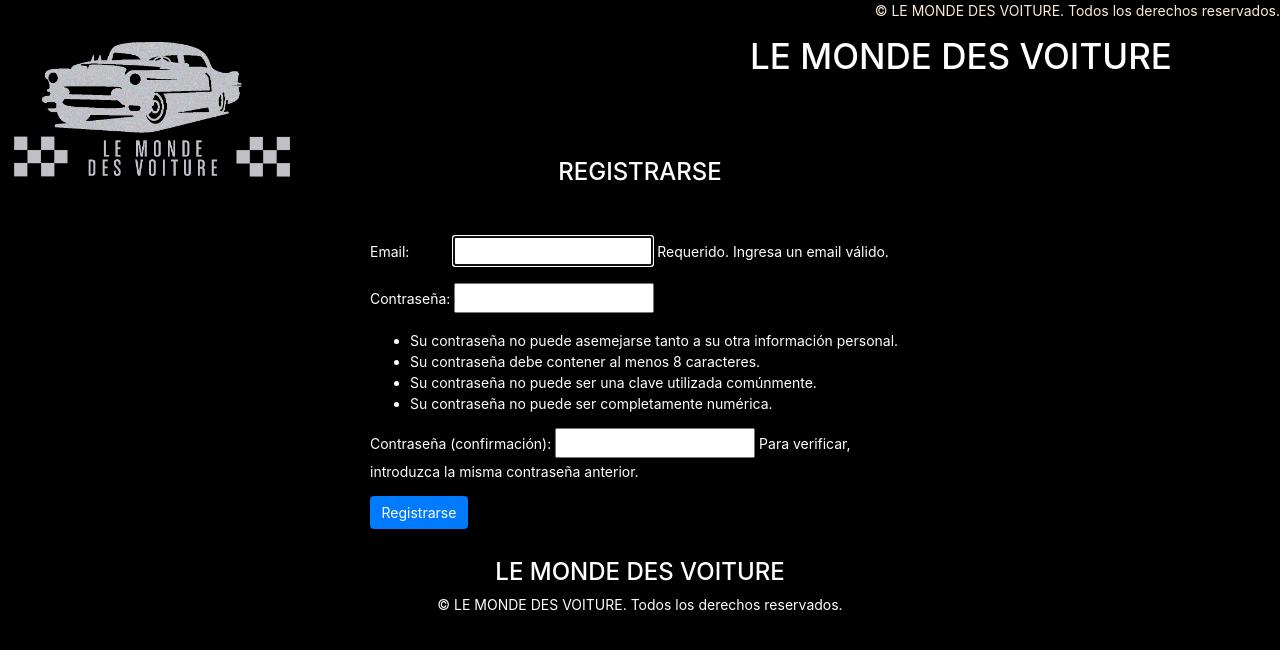
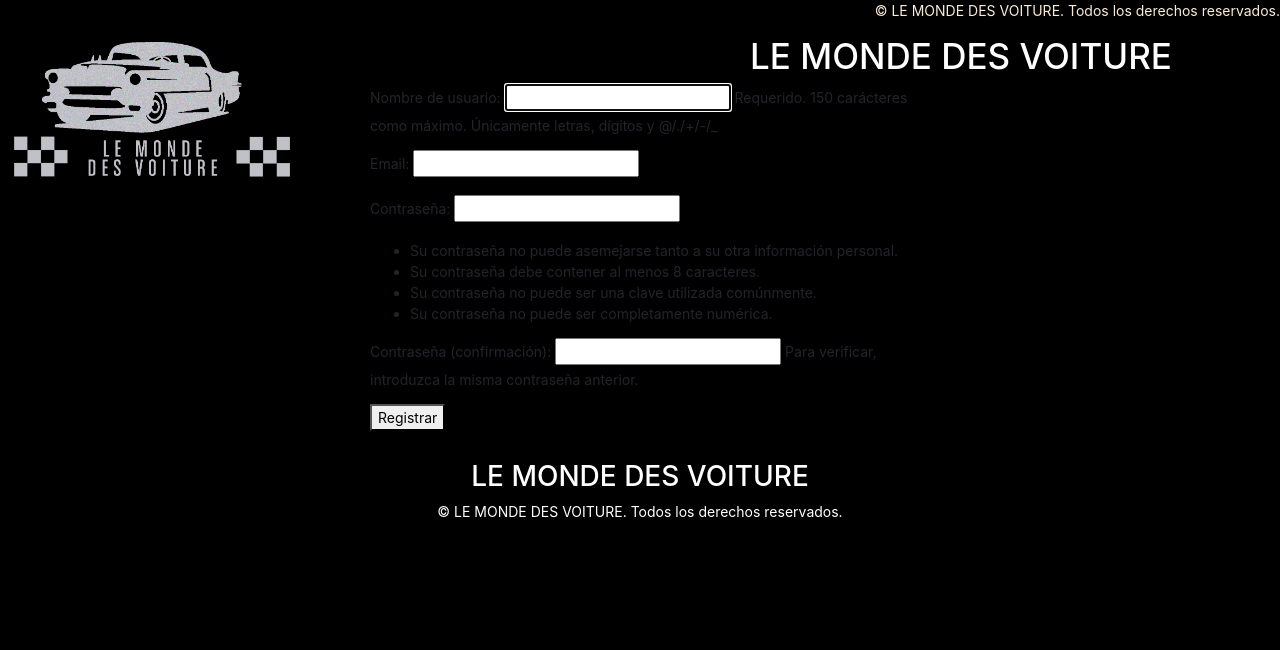
Before and after one commit to natapinolopez/proyectoauto, a Django app: page /registro/ in a window 1280 px wide. Shown: the top 650 px of the page. Run offline with Django 4.2, Linux system fonts and the light colour scheme; some libraries are stand-ins or nearby versions.

Commit message:
registro y login falta hacer funcionar el login

```diff
--- a/app/forms.py
+++ b/app/forms.py
@@ -3,6 +3,7 @@
 from django.contrib.auth.forms import UserCreationForm, AuthenticationForm
 from django.contrib.auth import authenticate
 from .models import Cuenta
+from django.contrib.auth.models import User
 
 class ContactoForm(forms.ModelForm):
     class Meta:
@@ -22,31 +23,21 @@
 
 
 
+class LoginForm(AuthenticationForm):
+    username = forms.CharField(label='Nombre de usuario')
+    password = forms.CharField(label='Contraseña', widget=forms.PasswordInput)
+
+class RegistroForm(UserCreationForm):
+    email = forms.EmailField(required=True)
+
+    class Meta:
+        model = User
+        fields = ['username', 'email', 'password1', 'password2']
 
 
-class RegistroForm(UserCreationForm):
-    email = forms.EmailField(max_length=254, help_text='Requerido. Ingresa un email válido.')
+class AutenticarForm(AuthenticationForm):
+    username = forms.CharField(label='Nombre de usuario')
+    password = forms.CharField(label='Contraseña', widget=forms.PasswordInput)
 
     class Meta:
-        model = Cuenta
-        fields = ('email', 'password1', 'password2')
-
-
-class AutenticarForm(forms.ModelForm):
-    password = forms.CharField(label='contraseña', widget=forms.PasswordInput)
-
-    class Meta:
-        model = Cuenta
-        fields = ['email', 'password']
-
-    def clean(self):
-        email = self.cleaned_data['email']
-        password = self.cleaned_data['password']
-
-        if not authenticate(email=email, password=password):
-            raise forms.ValidationError("El email o contraseña son incorrectos")
-
-
-class LoginForm(forms.Form):
-    email = forms.EmailField(label='Email')
-    password = forms.CharField(label='Contraseña', widget=forms.PasswordInput)
+        fields = ['username', 'password']
--- /dev/null
+++ b/app/static/app/css/login.css
@@ -0,0 +1,3 @@
+form {
+    color: white;
+  }
--- a/app/templates/app/base.html
+++ b/app/templates/app/base.html
@@ -7,6 +7,7 @@
   <meta name="viewport" content="width=device-width, initial-scale=1.0" />
 
   <title>LE MONDE DES VOITURE</title>
+
 
   {% load static %}
 
@@ -55,6 +56,11 @@
   <script src="https://cdn.jsdelivr.net/npm/bootstrap@4.0.0/dist/js/bootstrap.min.js"
     integrity="sha384-JZR6Spejh4U02d8jOt6vLEHfe/JQGiRRSQQxSfFWpi1MquVdAyjUar5+76PVCmYl"
     crossorigin="anonymous"></script>
+  <script>
+    function logout() {
+      document.getElementById('logout-form').submit();
+    }
+  </script>
   {% block extra_js %}{% endblock %}
 </body>
 
--- a/app/templates/registro/registro.html
+++ b/app/templates/registro/registro.html
@@ -1,23 +1,13 @@
 {% extends 'app/base.html' %}
-{% load static %}
-{% block extra_css%}
-<link rel="stylesheet" href="{% static 'app/css/registro.css' %}" />
-{% endblock %}
+
 {% block contenido %}
-<hr>
-<hr>
-<hr>
-<hr>
-<div class="container" style="color: white">
+  <div class="container">
     <div class="row justify-content-center">
       <div class="col-md-6">
-      <h2>REGISTRARSE</h2>
-      <br>
-      <br>
-      <form method="post" action="{% url 'registro' %}">
+        <form method="post">
           {% csrf_token %}
           {{ form.as_p }}
-        <button type="submit" class="btn btn-primary">Registrarse</button>
+          <button type="submit">Registrar</button>
         </form>
       </div>
     </div>
--- a/app/urls.py
+++ b/app/urls.py
@@ -1,17 +1,16 @@
 from django.urls import path
 from .views import home, contacto, inicio, servicio, acercade
 from . import views
-from .views import login_view, registro, inicio_sesion, cerrar_sesion
-
+# from .views import login_view, registro, inicio_sesion, cerrar_sesion
+from .views import login_view, register_view, logout_view
 
 urlpatterns = [
     path('', home, name="home"),
-    path('contacto/', views.contacto, name='contacto'),
+    path('contacto/', contacto, name='contacto'),
     path('inicio/', inicio, name="inicio"),
     path('servicio/', servicio, name="servicio"),
     path('acercade/', acercade, name="acercade"),
     path('login/', login_view, name='login'),
-    path('registro/', registro, name='registro'),
-    path('inicio_sesion/', inicio_sesion, name='inicio_sesion'),
-    path('cerrar_sesion/', cerrar_sesion, name='cerrar_sesion'),
+    path('registro/', register_view, name='register'),
+    path('logout/', logout_view, name='logout'),
 ]
--- a/app/views.py
+++ b/app/views.py
@@ -3,7 +3,13 @@
 from .forms import ContactoForm, ProductoForm
 from django.contrib.auth import authenticate, login, logout
 from .forms import RegistroForm, AutenticarForm, LoginForm
+from django.contrib.auth.forms import UserCreationForm
 # Create your views here.
+from django.views.decorators.csrf import csrf_protect
+from django.http import HttpResponseForbidden
+from django.contrib.auth.models import User
+from django.contrib.auth.decorators import login_required
+@csrf_protect
 
 def home(request):
     return render(request, 'app/home.html')
@@ -46,57 +52,125 @@
     }
     return render(request, 'app/servicio.html', data)
 
-
-def login_view(request):
-    return render(request, 'registro/login.html')
-
-def registro(request):
+def register_view(request):
     if request.method == 'POST':
         form = RegistroForm(request.POST)
         if form.is_valid():
-            email = form.cleaned_data.get('email')
-            password = form.cleaned_data.get('password')
-            # Crear un nuevo objeto Cuenta
-            cuenta = CuentaManager.create_user(email=email, password=password, nombre='Nombre')
+            user = form.save(commit=False)  # No guardar el usuario todavía
+            username = form.cleaned_data['username']
+            password = form.cleaned_data['password1']
+            user.set_password(password)  # Establecer la contraseña cifrada
+            user.save()  # Guardar el usuario en la base de datos
+            user = authenticate(request, username=username, password=password)
+            if user is not None:
+                login(request, user)
+                return redirect('login')  # Redirigir a la página de inicio de sesión
+    else:
+        form = RegistroForm()
 
-            # Guardar el objeto en la base de datos
-            cuenta.save()
+    return render(request, 'registro/registro.html', {'form': form})
+
+
+def global_context(request):
+    user = request.user
+    return {'user': user}
+
+
+@login_required
+def login_view(request):
+    if request.method == 'POST':
+        form = AutenticarForm(request.POST)
+        if form.is_valid():
+            username = form.cleaned_data['username']
+            password = form.cleaned_data['password']
+            user = authenticate(request, username=username, password=password)
+            if user is not None:
+                login(request, user)
+                return redirect('home')  # Redirecciona a la página de inicio después de iniciar sesión
+            else:
+                form.add_error(None, 'Nombre de usuario o contraseña incorrectos')
+    else:
+        form = AutenticarForm()
+
+    return render(request, 'registro/login.html', {'form': form})
+
+def csrf_failure_view(request, reason=""):
+    return render(request, 'csrf_failure.html', {'reason': reason}, status=403)
+
+def logout_view(request):
+    logout(request)
+    return redirect('login')
 
 
 
-            return redirect('/login')
-    else:
-        form = RegistroForm()
-    return render(request, 'registro/registro.html', {'form': form})
 
 
 
-def inicio_sesion(request):
-    if request.method == 'POST':
-        form = LoginForm(request.POST)
-        if form.is_valid():
-            email = form.cleaned_data['email']
-            password = form.cleaned_data['password']
-
-            try:
-                # Autenticar al usuario
-                usuario = Cuenta.objects.get(email=email)
-                if usuario.check_password(password):
-                    # Iniciar sesión
-                    login(request, usuario)
-                    return redirect('/')
-                else:
-                    form.add_error(None, "El email o contraseña son incorrectos")
-            except Cuenta.DoesNotExist:
-                form.add_error(None, "El email o contraseña son incorrectos")
-    else:
-        form = LoginForm()
-
-    context = {'form': form}
-
-    return render(request, 'registro/login.html', context)
 
 
-def cerrar_sesion(request):
-    logout(request)
-    return redirect('/')
+
+
+
+
+
+
+
+
+
+
+
+
+
+# def login_view(request):
+#     return render(request, 'registro/login.html')
+
+# def registro(request):
+#     if request.method == 'POST':
+#         form = RegistroForm(request.POST)
+#         if form.is_valid():
+#             email = form.cleaned_data.get('email')
+#             password = form.cleaned_data.get('password')
+#             # Crear un nuevo objeto Cuenta
+#             cuenta = CuentaManager.create_user(email=email, password=password, nombre='Nombre')
+
+#             # Guardar el objeto en la base de datos
+#             cuenta.save()
+
+
+
+#             return redirect('/login')
+#     else:
+#         form = RegistroForm()
+#     return render(request, 'registro/registro.html', {'form': form})
+
+
+
+# def inicio_sesion(request):
+#     if request.method == 'POST':
+#         form = LoginForm(request.POST)
+#         if form.is_valid():
+#             email = form.cleaned_data['email']
+#             password = form.cleaned_data['password']
+
+#             try:
+#                 # Autenticar al usuario
+#                 usuario = Cuenta.objects.get(email=email)
+#                 if usuario.check_password(password):
+#                     # Iniciar sesión
+#                     login(request, usuario)
+#                     return redirect('/')
+#                 else:
+#                     form.add_error(None, "El email o contraseña son incorrectos")
+#             except Cuenta.DoesNotExist:
+#                 form.add_error(None, "El email o contraseña son incorrectos")
+#     else:
+#         form = LoginForm()
+
+#     context = {'form': form}
+
+#     return render(request, 'registro/login.html', context)
+
+
+# def cerrar_sesion(request):
+#     logout(request)
+#     return redirect('/')
--- a/web/settings.py
+++ b/web/settings.py
@@ -28,7 +28,7 @@
 
 ALLOWED_HOSTS = []
 
-LOGIN_URL =  '/accounts/login/'
+LOGIN_URL =  '/login/'
 
 # Application definition
 
@@ -41,6 +41,7 @@
     'django.contrib.staticfiles',
     'app',
     'django.contrib.humanize',
+    'crispy_forms',
 ]
 
 MIDDLEWARE = [
@@ -66,6 +67,7 @@
                 'django.template.context_processors.request',
                 'django.contrib.auth.context_processors.auth',
                 'django.contrib.messages.context_processors.messages',
+                'app.views.global_context',
             ],
         },
     },
@@ -134,3 +136,5 @@
 AUTHENTICATION_BACKENDS = [
     'django.contrib.auth.backends.ModelBackend',
 ]
+
+CRISPY_TEMPLATE_PACK = 'bootstrap4'
```
Also changed, not shown: app/templates/registro/login.html (+8 -10 lines), app/migrations/0004_cuenta.py. Lines whose indentation alone changed are shown as unchanged.
